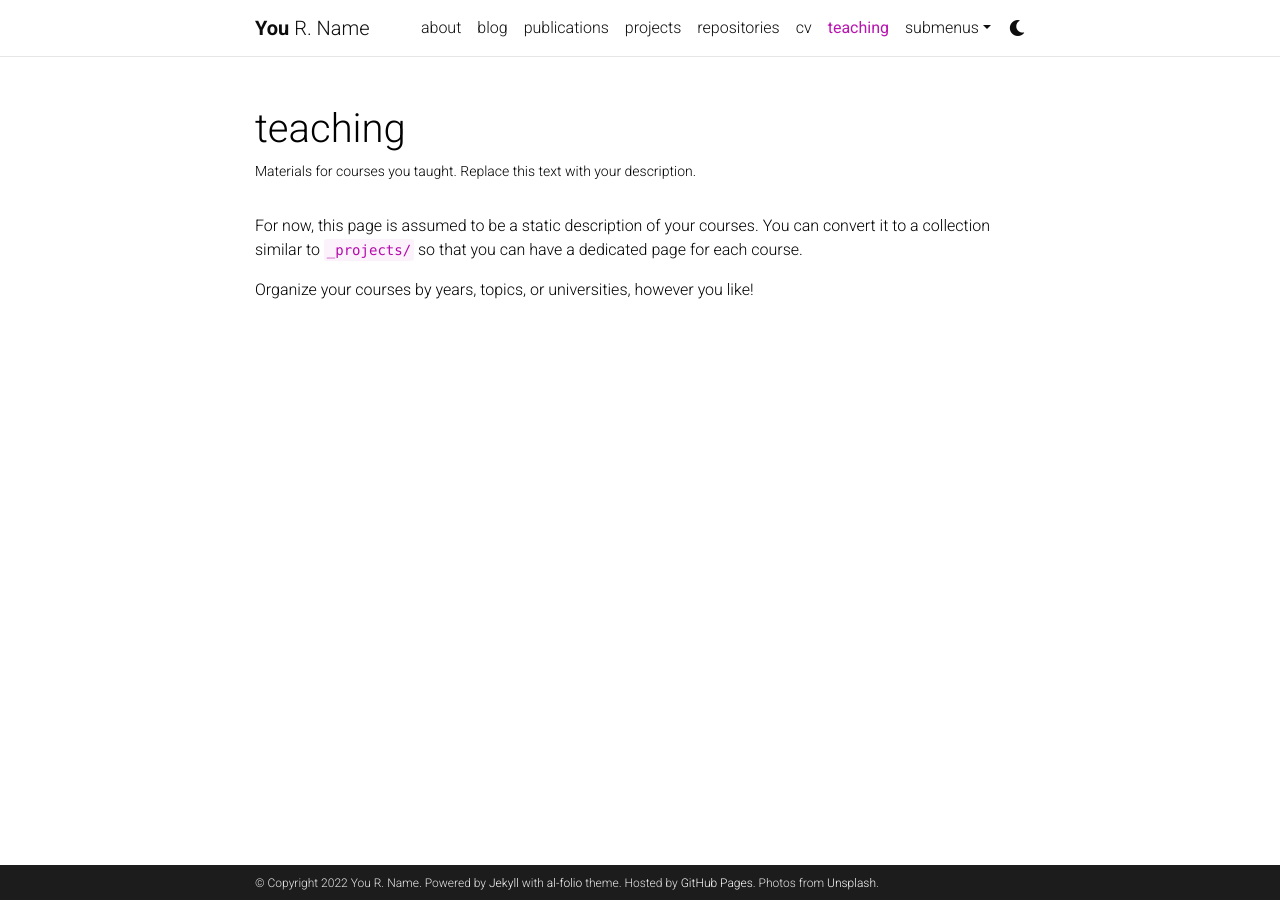
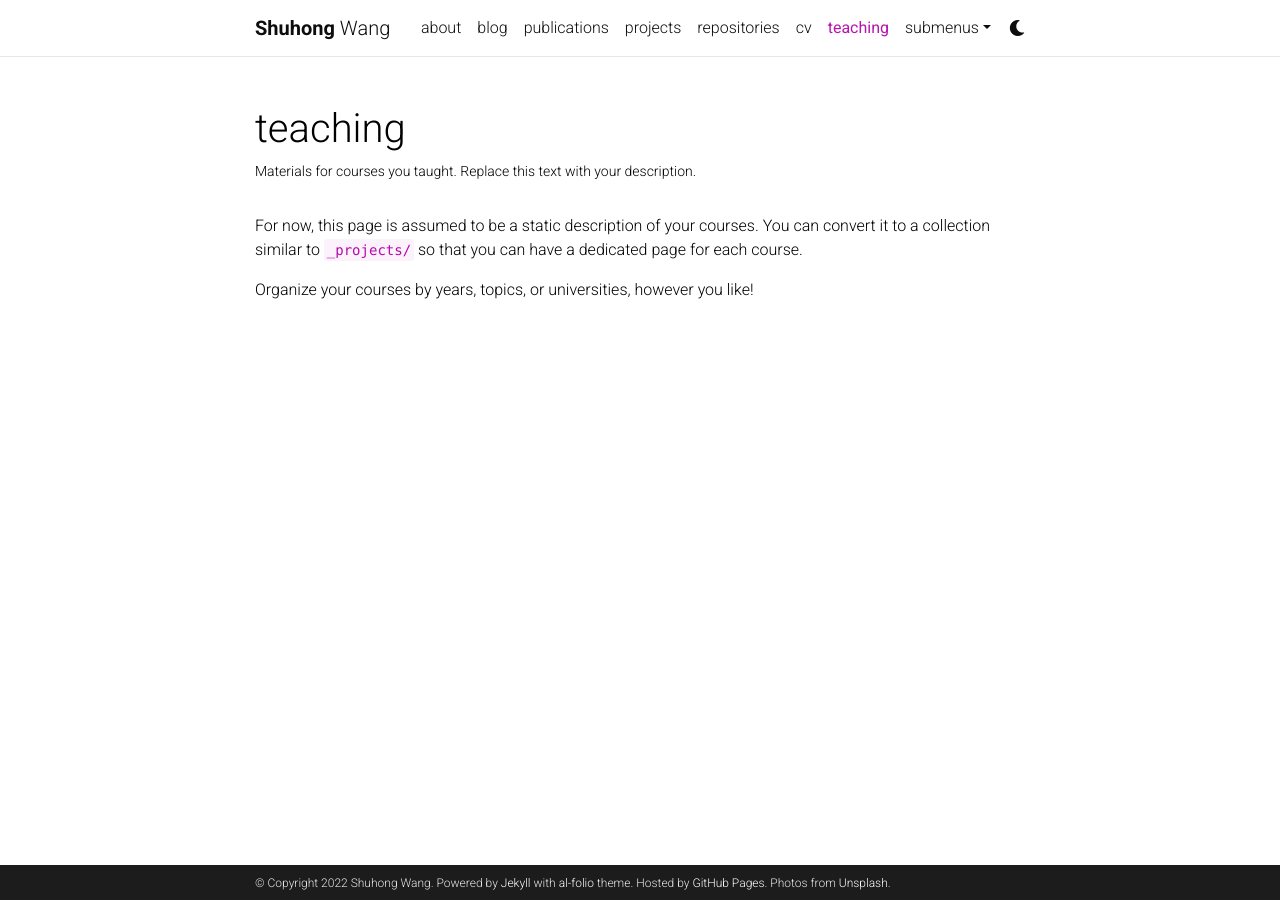
Before and after one commit to andywangyzfh/andywangyzfh.github.io, a Jekyll site: the page built from _pages/teaching.md, in a window 1280 px wide. Built offline with Jekyll 4.4.1, drawn with Linux system fonts in a browser that asks for light colours; comment, search, counter and statistics services are not loaded; a style sheet for code colours, icons or effects is not loaded.

Commit message:
Updated changes to environment

```diff
--- a/_config.yml
+++ b/_config.yml
@@ -3,37 +3,36 @@
 # -----------------------------------------------------------------------------
 
 title: blank # the website title (if blank, full name will be used instead)
-first_name: You
-middle_name: R.
-last_name: Name
-email: you@example.com
+first_name: Shuhong
+middle_name:
+last_name: Wang
+email: andywang1028@gmail.com
 description: > # the ">" symbol means to ignore newlines until "footer_text:"
   A simple, whitespace theme for academics. Based on [*folio](https://github.com/bogoli/-folio) design.
 footer_text: >
   Powered by <a href="https://jekyllrb.com/" target="_blank">Jekyll</a> with <a href="https://github.com/alshedivat/al-folio">al-folio</a> theme.
   Hosted by <a href="https://pages.github.com/" target="_blank">GitHub Pages</a>.
   Photos from <a href="https://unsplash.com" target="_blank">Unsplash</a>.
-keywords: jekyll, jekyll-theme, academic-website, portfolio-website  # add your own keywords or leave empty
+keywords: jekyll, jekyll-theme, academic-website, portfolio-website # add your own keywords or leave empty
+lang: en # the language of your site (for example: en, fr, cn, ru, etc.)
+icon: ⚛️ # the emoji used as the favicon (alternatively, provide image name in /assets/img/)
 
-lang: en # the language of your site (for example: en, fr, cn, ru, etc.)
-icon: ⚛️  # the emoji used as the favicon (alternatively, provide image name in /assets/img/)
-
-url: https://alshedivat.github.io # the base hostname & protocol for your site
-baseurl: /al-folio # the subpath of your site, e.g. /blog/
+url: https://andywangyzfh.github.io # the base hostname & protocol for your site
+baseurl: # the subpath of your site, e.g. /blog/
 last_updated: false # set to true if you want to display last updated in the footer
-impressum_path:  # set to path to include impressum link in the footer, use the same path as permalink in a page, helps to conform with EU GDPR
+impressum_path: # set to path to include impressum link in the footer, use the same path as permalink in a page, helps to conform with EU GDPR
 
 # -----------------------------------------------------------------------------
 # Theme
 # -----------------------------------------------------------------------------
 
 # code highlighter theme
-highlight_theme_light: github   # https://github.com/jwarby/jekyll-pygments-themes
-highlight_theme_dark: native    # https://github.com/jwarby/jekyll-pygments-themes
+highlight_theme_light: github # https://github.com/jwarby/jekyll-pygments-themes
+highlight_theme_dark: native # https://github.com/jwarby/jekyll-pygments-themes
 
 # repo color theme
-repo_theme_light: default       # https://github.com/anuraghazra/github-readme-stats/blob/master/themes/README.md
-repo_theme_dark: dark           # https://github.com/anuraghazra/github-readme-stats/blob/master/themes/README.md
+repo_theme_light: default # https://github.com/anuraghazra/github-readme-stats/blob/master/themes/README.md
+repo_theme_dark: dark # https://github.com/anuraghazra/github-readme-stats/blob/master/themes/README.md
 
 # -----------------------------------------------------------------------------
 # RSS Feed
@@ -103,11 +102,11 @@ contact_note: >
 # Analytics and search engine verification
 # -----------------------------------------------------------------------------
 
-google_analytics:  # your Goole Analytics measurement ID (format: G-XXXXXXXXXX)
-panelbear_analytics:  # panelbear analytics site ID (format: XXXXXXXXX)
+google_analytics: # your Goole Analytics measurement ID (format: G-XXXXXXXXXX)
+panelbear_analytics: # panelbear analytics site ID (format: XXXXXXXXX)
 
-google_site_verification:  # your google-site-verification ID (Google Search Console)
-bing_site_verification:  # out your bing-site-verification ID (Bing Webmaster)
+google_site_verification: # your google-site-verification ID (Google Search Console)
+bing_site_verification: # out your bing-site-verification ID (Bing Webmaster)
 
 # -----------------------------------------------------------------------------
 # Blog
@@ -160,7 +159,7 @@ highlighter: rouge
 kramdown:
   input: GFM
   syntax_highlighter_opts:
-    css_class: 'highlight'
+    css_class: "highlight"
     span:
       line_numbers: false
     block:
@@ -168,7 +167,7 @@ kramdown:
       start_line: 1
 
 # Includes & excludes
-include: ['_pages']
+include: ["_pages"]
 exclude:
   - bin
   - Gemfile
@@ -206,7 +205,7 @@ defaults:
 # -----------------------------------------------------------------------------
 
 jekyll-minifier:
-  exclude: ['robots.txt']
+  exclude: ["robots.txt"]
   uglifier_args:
     harmony: true
 
@@ -221,18 +220,17 @@ jekyll-archives:
     tag: archive-tag
     category: archive-category
   permalinks:
-    year: '/blog/:year/'
-    tag: '/blog/tag/:name/'
-    category: '/blog/category/:name/'
+    year: "/blog/:year/"
+    tag: "/blog/tag/:name/"
+    category: "/blog/category/:name/"
 
-display_tags: ['formatting', 'images', 'links', 'math', 'code'] # this tags will be dispalyed on the front page of your blog
+display_tags: ["formatting", "images", "links", "math", "code"] # this tags will be dispalyed on the front page of your blog
 
 # -----------------------------------------------------------------------------
 # Jekyll Scholar
 # -----------------------------------------------------------------------------
 
 scholar:
-
   last_name: [Einstein]
   first_name: [Albert, A.]
 
@@ -257,12 +255,28 @@ scholar:
   query: "@*"
 
 # Filter out certain bibtex entry keywords used internally from the bib output
-filtered_bibtex_keywords: [abbr, abstract, arxiv, bibtex_show, html, pdf, selected, supp, blog, code, poster, slides, website, preview, altmetric]
+filtered_bibtex_keywords:
+  [
+    abbr,
+    abstract,
+    arxiv,
+    bibtex_show,
+    html,
+    pdf,
+    selected,
+    supp,
+    blog,
+    code,
+    poster,
+    slides,
+    website,
+    preview,
+    altmetric,
+  ]
 
 # Maximum number of authors to be shown for each publication (more authors are visible on click)
-max_author_limit: 3  # leave blank to always show all authors
-more_authors_animation_delay: 10  # more authors are revealed on click using animation; smaller delay means faster animation
-
+max_author_limit: 3 # leave blank to always show all authors
+more_authors_animation_delay: 10 # more authors are revealed on click using animation; smaller delay means faster animation
 
 # -----------------------------------------------------------------------------
 # Responsive WebP Images
@@ -289,29 +303,31 @@ imagemagick:
 # -----------------------------------------------------------------------------
 
 jekyll-diagrams:
-    # configuration, see https://github.com/zhustec/jekyll-diagrams.
-    # feel free to comment out this section if not using jekyll diagrams.
-
+  # configuration, see https://github.com/zhustec/jekyll-diagrams.
+  # feel free to comment out this section if not using jekyll diagrams.
 
 # -----------------------------------------------------------------------------
 # Optional Features
 # -----------------------------------------------------------------------------
 
-enable_google_analytics:    false  # enables google analytics
-enable_panelbear_analytics: false  # enables panelbear analytics
-enable_google_verification: false  # enables google site verification
-enable_bing_verification:   false  # enables bing site verification
-enable_masonry:             true   # enables automatic project cards arangement
-enable_math:                true   # enables math typesetting (uses MathJax)
-enable_tooltips:            false  # enables automatic tooltip links generated
-                                   # for each section titles on pages and posts
-enable_darkmode:            true   # enables switching between light/dark modes
-enable_navbar_social:       false  # enables displaying social links in the
-                                   # navbar on the about page
-enable_project_categories:  true   # enables categorization of projects into
-                                   # multiple categories
-enable_medium_zoom:         true   # enables image zoom feature (as on medium.com)
-enable_progressbar:         true   # enables a horizontal progress bar linked to the vertical scroll position
+enable_google_analytics: false # enables google analytics
+enable_panelbear_analytics: false # enables panelbear analytics
+enable_google_verification: false # enables google site verification
+enable_bing_verification: false # enables bing site verification
+enable_masonry: true # enables automatic project cards arangement
+enable_math: true # enables math typesetting (uses MathJax)
+enable_tooltips:
+  false # enables automatic tooltip links generated
+  # for each section titles on pages and posts
+enable_darkmode: true # enables switching between light/dark modes
+enable_navbar_social:
+  false # enables displaying social links in the
+  # navbar on the about page
+enable_project_categories:
+  true # enables categorization of projects into
+  # multiple categories
+enable_medium_zoom: true # enables image zoom feature (as on medium.com)
+enable_progressbar: true # enables a horizontal progress bar linked to the vertical scroll position
 
 # -----------------------------------------------------------------------------
 # Library versions
```
